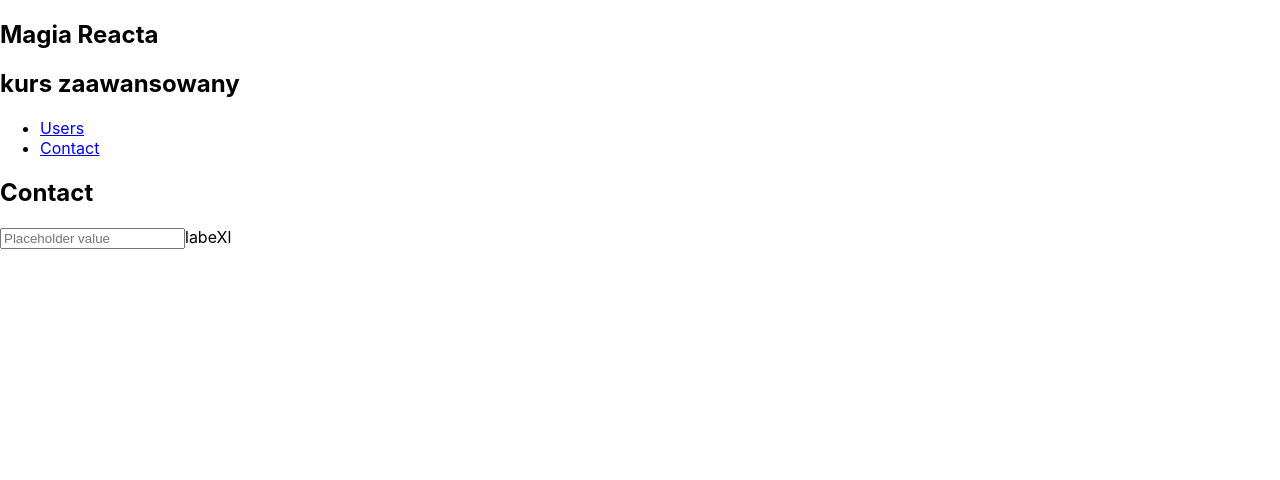
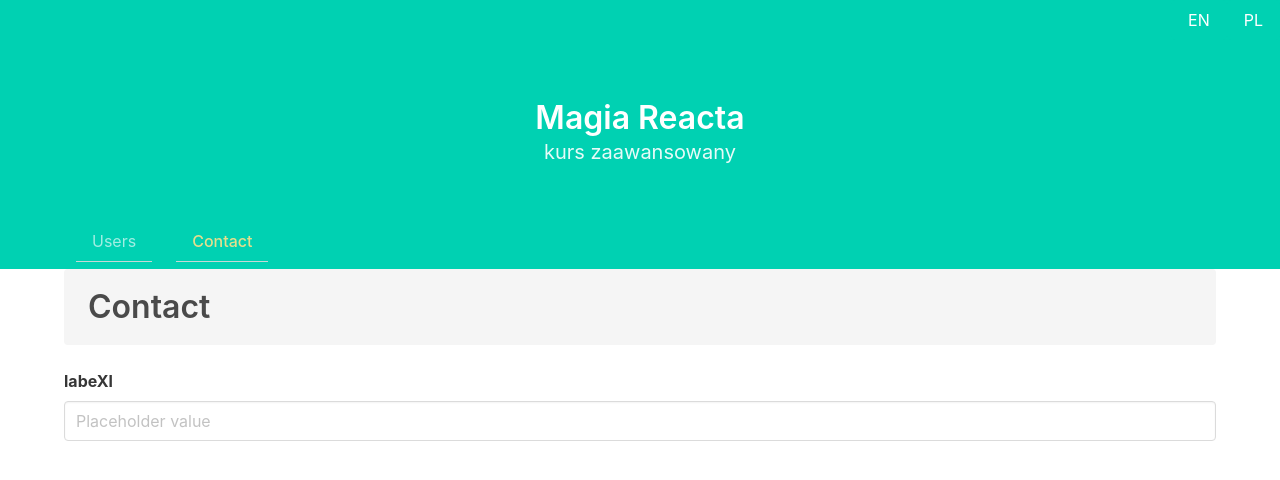
Before and after one commit to JakHer/TestingPractices, a React (Create React App) app: page /contact in a window 1280 px wide. Shown: the top 480 px of the page. Built offline with nearby package versions, Linux system fonts and the light colour scheme.

Commit message:
feat: react router test utils

```diff
--- a/package.json
+++ b/package.json
@@ -6,6 +6,8 @@
     "@testing-library/jest-dom": "^4.2.4",
     "@testing-library/user-event": "^7.2.1",
     "@types/jest": "^26.0.13",
+    "bulma": "^0.9.0",
+    "history": "^5.0.0",
     "node-sass": "^4.14.1",
     "react": "^16.13.1",
     "react-dom": "^16.13.1",
--- a/src/App.js
+++ b/src/App.js
@@ -1,18 +1,36 @@
-import React from "react";
+import React, { Component } from "react";
 import { Route, BrowserRouter as Router } from "react-router-dom";
 import Header from "./compontents/Header/Header";
 import Users from "./views/Users";
 import Contact from "./views/Contact";
 import styles from "./App.module.scss";
+import { LangContext } from "./context.js";
 
-const App = () => (
+class App extends Component {
+  setLang = (lang) => {
+    this.setState({
+      currentLang: lang,
+    });
+  };
+
+  state = {
+    currentLang: "en",
+    setLang: this.setLang,
+  };
+
+  render() {
+    return (
       <Router>
+        <LangContext.Provider>
           <Header />
           <div className={styles.app}>
             <Route path="/" exact component={Users} />
             <Route path="/contact" exact component={Contact} />
           </div>
+        </LangContext.Provider>
       </Router>
     );
+  }
+}
 
 export default App;
--- a/src/compontents/Header/Header.js
+++ b/src/compontents/Header/Header.js
@@ -2,22 +2,36 @@ import React from "react";
 import { NavLink } from "react-router-dom";
 
 const Header = () => (
-  <section className="hero">
+  <section className="hero is-primary">
+    <div className="hero-head">
+      <nav className="navbar">
+        <div className="navbar-end">
+          <button className="button is-primary">EN</button>
+          <button className="button is-primary">PL</button>
+        </div>
+      </nav>
+    </div>
+
     <div className="hero-body">
       <div className="container has-text-centered">
         <h1 className="title">Magia Reacta</h1>
         <h2 className="subtitle">kurs zaawansowany</h2>
       </div>
     </div>
+
     <div className="hero-foot">
       <nav className="tabs">
         <div className="container">
           <ul>
-            <li>
-              <NavLink to="/">Users</NavLink>
+            <li className="navbar-item">
+              <NavLink exact activeClassName="has-text-weight-medium has-text-warning" to="/">
+                Users
+              </NavLink>
             </li>
-            <li>
-              <NavLink to="/contact">Contact</NavLink>
+            <li className="navbar-item">
+              <NavLink exact activeClassName="has-text-weight-medium has-text-warning" to="/contact">
+                Contact
+              </NavLink>
             </li>
           </ul>
         </div>
--- a/src/compontents/Input/Input.js
+++ b/src/compontents/Input/Input.js
@@ -18,8 +18,11 @@ const Input = ({ placeholder, name, label }) => {
 
   return (
     <>
-      <input placeholder={placeholder} data-testid="sample-input" id={name} value={inputValue} onChange={handleChange} />
-      <label htmlFor={name}>{label}</label>
+      <label className="label" htmlFor={name}>
+        {label}
+      </label>
+      <input className="input" placeholder={placeholder} data-testid="sample-input" id={name} value={inputValue} onChange={handleChange} />
+
       {isErrorVisible && (
         <p>
           <strong>Error</strong> can't pass digits
--- /dev/null
+++ b/src/context.js
@@ -0,0 +1,6 @@
+import React from "react";
+
+export const LangContext = React.createContext({
+  currentLang: "en",
+  setLang: () => {},
+});
--- a/src/index.css
+++ b/src/index.css
@@ -1,13 +1,21 @@
+html {
+  box-sizing: border-box;
+}
+
+*,
+*::before,
+*::after {
+  box-sizing: border-box;
+}
+
 body {
   margin: 0;
-  font-family: -apple-system, BlinkMacSystemFont, 'Segoe UI', 'Roboto', 'Oxygen',
-    'Ubuntu', 'Cantarell', 'Fira Sans', 'Droid Sans', 'Helvetica Neue',
-    sans-serif;
+  font-family: -apple-system, BlinkMacSystemFont, "Segoe UI", "Roboto", "Oxygen", "Ubuntu", "Cantarell", "Fira Sans", "Droid Sans",
+    "Helvetica Neue", sans-serif;
   -webkit-font-smoothing: antialiased;
   -moz-osx-font-smoothing: grayscale;
 }
 
 code {
-  font-family: source-code-pro, Menlo, Monaco, Consolas, 'Courier New',
-    monospace;
+  font-family: source-code-pro, Menlo, Monaco, Consolas, "Courier New", monospace;
 }
--- a/src/index.js
+++ b/src/index.js
@@ -2,6 +2,7 @@ import React from "react";
 import ReactDOM from "react-dom";
 import "./index.css";
 import App from "./App";
+import "bulma";
 
 ReactDOM.render(
   <React.StrictMode>
--- a/src/views/Contact.js
+++ b/src/views/Contact.js
@@ -3,8 +3,10 @@ import Input from "../compontents/Input/Input";
 
 const Contact = () => {
   return (
-    <div>
-      <h2 className="title is-3">Contact</h2>
+    <div className="container">
+      <div className="notification">
+        <h2 className="title is-3">Contact</h2>
+      </div>
       <Input name="name" placeholder="Placeholder value" label="labeXl" />
     </div>
   );
--- a/src/views/Users.js
+++ b/src/views/Users.js
@@ -1,8 +1,10 @@
 import React from "react";
 
 const Users = () => (
-  <div>
-    <h2 className="title is-3">Users</h2>
+  <div className="container">
+    <div className="notification">
+      <h2 className="title is-3">Users</h2>
+    </div>
   </div>
 );
 
```
Also changed, not shown: src/praca.js (deleted, +0 -11 lines), src/testUtils.js (added, +15 -0 lines), 2 other files (tests, documents, lock files or other folders). Lines whose indentation alone changed are shown as unchanged.
